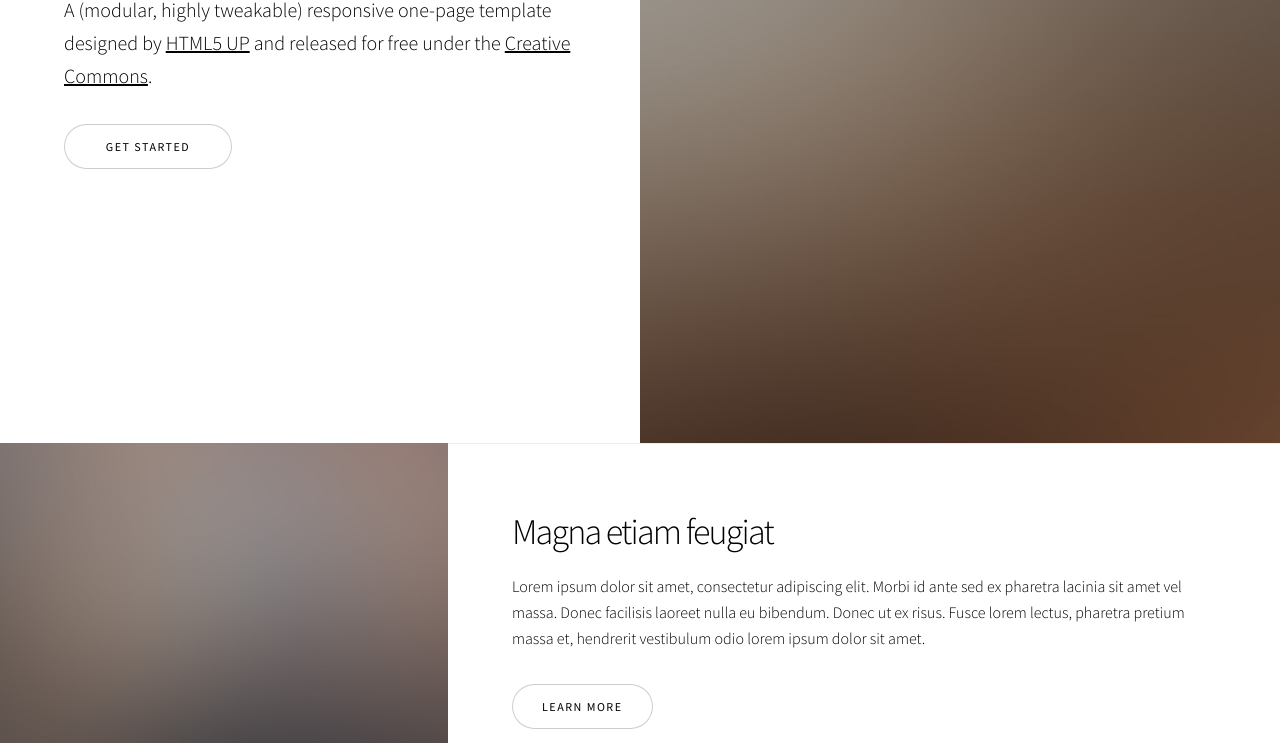
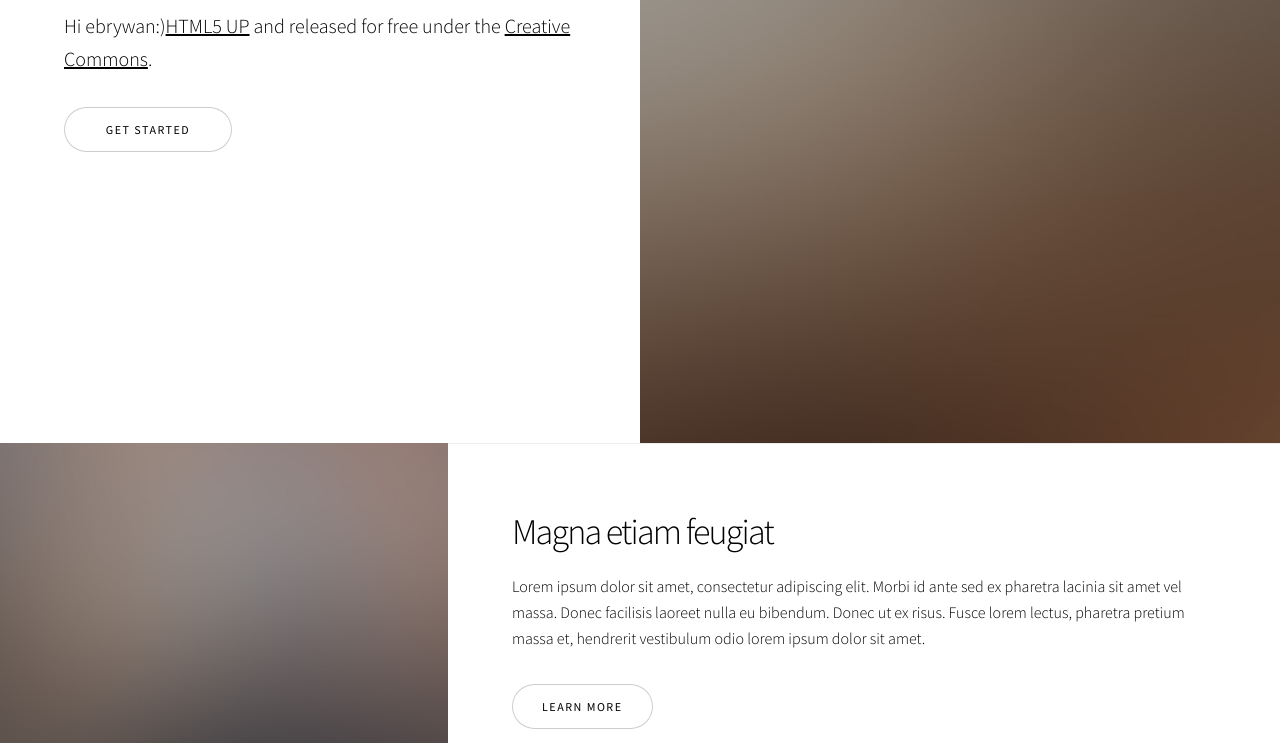
Before and after one commit to Tupasmariz/mywebpage, a plain HTML site: page myprofile/index.html in a window 1280 px wide. Shown: the part 357-1100 px from the top of the page. Drawn offline with Linux system fonts and the light colour scheme.

Commit message:
Update index.html

```diff
--- a/myprofile/index.html
+++ b/myprofile/index.html
@@ -21,7 +21,7 @@
 					<section class="banner style1 orient-left content-align-left image-position-right fullscreen onload-image-fade-in onload-content-fade-right">
 						<div class="content">
 							<h1>rizyy</h1>
-							<p class="major">A (modular, highly tweakable) responsive one-page template designed by <a href="https://html5up.net">HTML5 UP</a> and released for free under the <a href="https://html5up.net/license">Creative Commons</a>.</p>
+							<p class="major">Hi ebrywan:)<a href="https://html5up.net">HTML5 UP</a> and released for free under the <a href="https://html5up.net/license">Creative Commons</a>.</p>
 							<ul class="actions stacked">
 								<li><a href="#first" class="button big wide smooth-scroll-middle">Get Started</a></li>
 							</ul>
```
